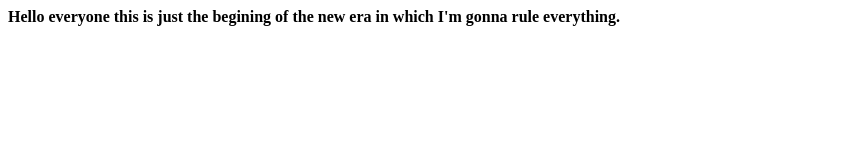
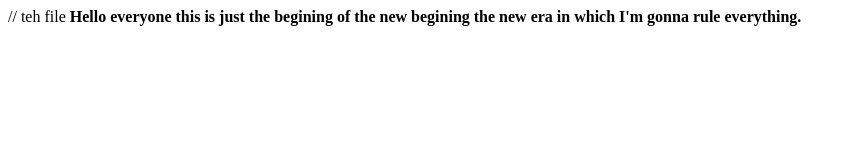
Before and after one commit to Vaibhavsbisht007/Newlook, a plain HTML site: page Test_2/Front.html in a window 1280 px wide. Shown: the whole page, without its empty margins (0-856 px from the left). Drawn offline with Linux system fonts and the light colour scheme.

Commit message:
I have added some addicaintal changeds

```diff
--- a/Test_2/Front.html
+++ b/Test_2/Front.html
@@ -1,13 +1,13 @@
 <!DOCTYPE html>
 <html lang="en">
 <head>
-    <meta charset="UTF-8">
+    <meta charset="UTF-8">// teh file
     <meta http-equiv="X-UA-Compatible" content="IE=edge">
     <meta name="viewport" content="width=device-width, initial-scale=1.0">
     <title>My Document</title>
 </head>
 <body>
-    <b> Hello everyone this is just the begining of
+    <b> Hello everyone this is just the begining of the new begining
         the new era in which I'm gonna rule everything.
     </b>
 </body>
```
